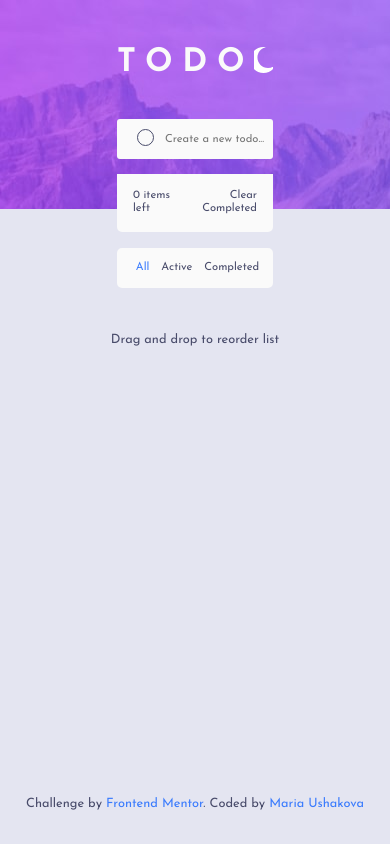
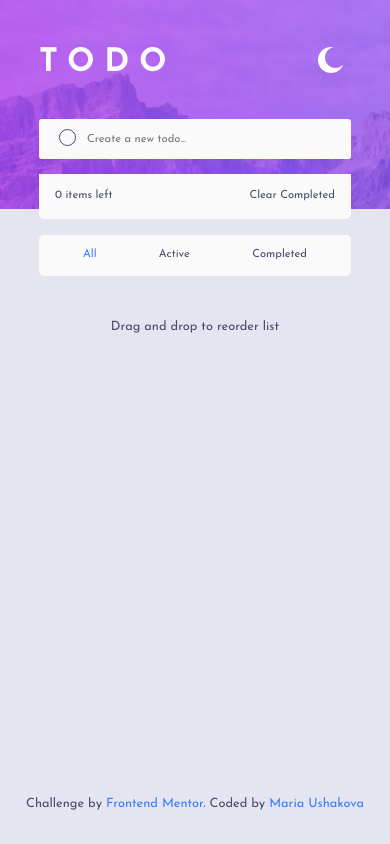
Before and after one commit to Mariia22/todo-react, a React (Create React App) app: page / in a window 390 px wide. Built offline with nearby package versions, Linux system fonts and the light colour scheme.

Commit message:
add styles to mobile version and wide-desktops

```diff
--- a/package.json
+++ b/package.json
@@ -2,6 +2,7 @@
   "name": "todo-react",
   "version": "0.1.0",
   "private": true,
+  "homepage": "https://Mariia22.github.io/todo-react",
   "dependencies": {
     "@csstools/normalize.css": "^12.0.0",
     "@testing-library/jest-dom": "^5.15.1",
@@ -14,6 +15,7 @@
     "@types/react-beautiful-dnd": "^13.1.2",
     "@types/react-dom": "^17.0.11",
     "@types/react-redux": "^7.1.20",
+    "gh-pages": "^3.2.3",
     "node-sass": "^6.0.1",
     "normalize-scss": "^7.0.1",
     "react": "^17.0.2",
@@ -29,7 +31,9 @@
     "start": "react-scripts start",
     "build": "react-scripts build",
     "test": "react-scripts test",
-    "eject": "react-scripts eject"
+    "eject": "react-scripts eject",
+    "predeploy": "npm run build",
+    "deploy": "gh-pages -d build"
   },
   "eslintConfig": {
     "extends": [
--- a/src/components/Form/Form.module.scss
+++ b/src/components/Form/Form.module.scss
@@ -4,6 +4,9 @@
   width: 40%;
   position:relative;
   margin-bottom: 50px;
+  @media(max-width: $mobile){
+    width: 80%;
+  }
 }
 
 .form::before{
--- a/src/components/Header/Header.module.scss
+++ b/src/components/Header/Header.module.scss
@@ -1,21 +1,32 @@
+@import './../../styles/variables.scss';
+
 .header{
   display:flex;
   flex-direction:column;
   align-items: center;
+  @media(min-width: $desktop){
+    width: 1440px;
+    margin: 0 auto;
+  }
 }
 .headerLight{
   @extend .header;
-  background: url('../../images/bg-desktop-light.jpg') no-repeat #fafafa;
+  background: url('../../images/bg-desktop-light.jpg') no-repeat;
+  background-color: var(--background-color);
 }
 .headerDark{
   @extend .header;
-  background: url('../../images/bg-desktop-dark.jpg') no-repeat #fafafa;
+  background: url('../../images/bg-desktop-dark.jpg') no-repeat;
+  background-color: var(--background-color);
 }
 .header_headers{
   display: flex;
   justify-content: space-between;
   padding: 45px 0 37px 0;
   width: 40%;
+  @media(max-width: $mobile){
+    width: 80%;
+  }
 }
 .header_name{
   text-transform: uppercase;
--- a/src/components/TodoList/TodoList.module.scss
+++ b/src/components/TodoList/TodoList.module.scss
@@ -1,8 +1,20 @@
 @import './../../styles/variables.scss';
 
-.list{
+.todo__list__wrapper{
+  width: 40%;
+  @media(max-width: $mobile){
+    width: 80%;
+  }
+  @media(min-width: $desktop){
+    width: 1440px;
+    display: flex;
+    flex-direction: column;
+    align-items:center;
+  }
+}
+.todo__list{
   background-color: var(--list);
-  width: 40%;
+  width: 100%;
   display: flex;
   flex-direction: column;
   margin-top: -35px;
@@ -11,6 +23,9 @@
   list-style: none;
   border-top-left-radius: 5px;
   border-top-right-radius: 5px;
+  @media(min-width: $desktop){
+    width: 40%;
+  }
 }
 .todo{
   width: 100%;
@@ -31,7 +46,7 @@
   grid-template: 1fr/ repeat(auto-fit,minmax(1fr,auto));
   grid-template-areas: 'item sort completed';
   align-items: center;
-  width: 40%;
+  width: 100%;
   font-size: 0.7rem;
   border-bottom-left-radius: 5px;
   border-bottom-right-radius: 5px;
@@ -41,6 +56,9 @@
   @media(max-width: $mobile){
     grid-template-areas: 'item completed';
     margin-bottom: 1rem;
+  }
+  @media(min-width: $desktop){
+    width: 40%;
   }
 }
 .todo_total_items{
@@ -69,7 +87,6 @@
   background-color: var(--list);
   display: flex;
   justify-content: space-around;
-  width: 40%;
   font-size: 0.7rem;
   font-weight: bold;
   padding: 0.8rem;
--- a/src/components/TodoList/TodoList.tsx
+++ b/src/components/TodoList/TodoList.tsx
@@ -26,14 +26,14 @@ export const TodoList: React.FC = () => {
   }, [todos, filter]);
 
   return (
-    < >
+    <div className={style.todo__list__wrapper}>
       <DragDropContext onDragEnd={onDragEnd}>
         <Droppable droppableId="todos" >
           {(provided) => (
             <ul
               {...provided.droppableProps}
               ref={provided.innerRef}
-              style={{ ...theme } as React.CSSProperties} className={style.list}
+              style={{ ...theme } as React.CSSProperties} className={style.todo__list}
             >
               {visibileFilter.map((todo, index) => (
                 <Draggable key={todo.id} index={index} draggableId={String(todo.id)}>
@@ -69,6 +69,6 @@ export const TodoList: React.FC = () => {
         <Filter value='ACTIVE' name='Active' currentFilter={filter} />
         <Filter value='COMPLETED' name='Completed' currentFilter={filter} />
       </div>
-    </>
+    </div>
   )
 }
--- a/src/styles/variables.scss
+++ b/src/styles/variables.scss
@@ -11,3 +11,4 @@ $very-dark-desaturated-blue: hsl(235, 24%, 19%);
 $light-grayish-blue-hover: hsl(236, 33%, 92%);
 $font-size: 18px;
 $mobile: 650px;
+$desktop: 1440px;
```
Also changed, not shown: 1 other file (tests, documents, lock files or other folders).
